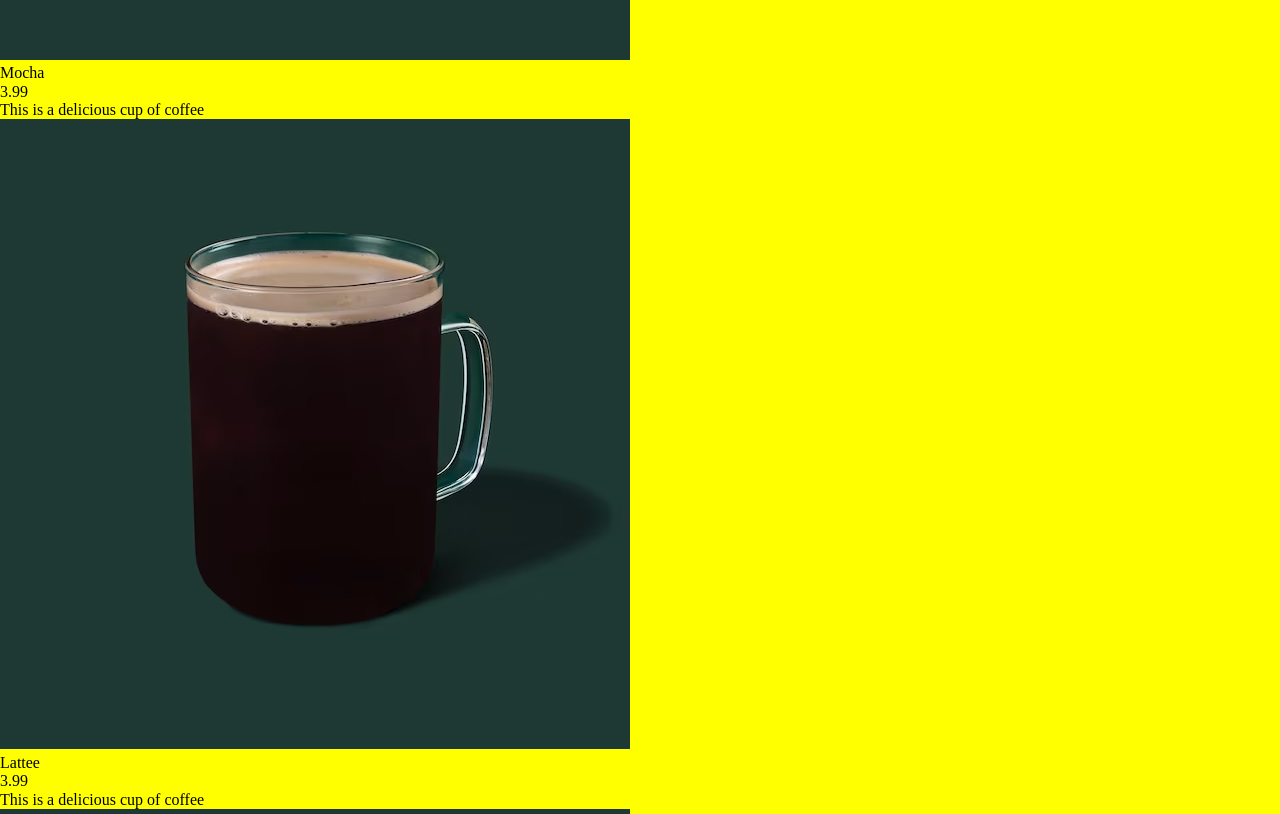
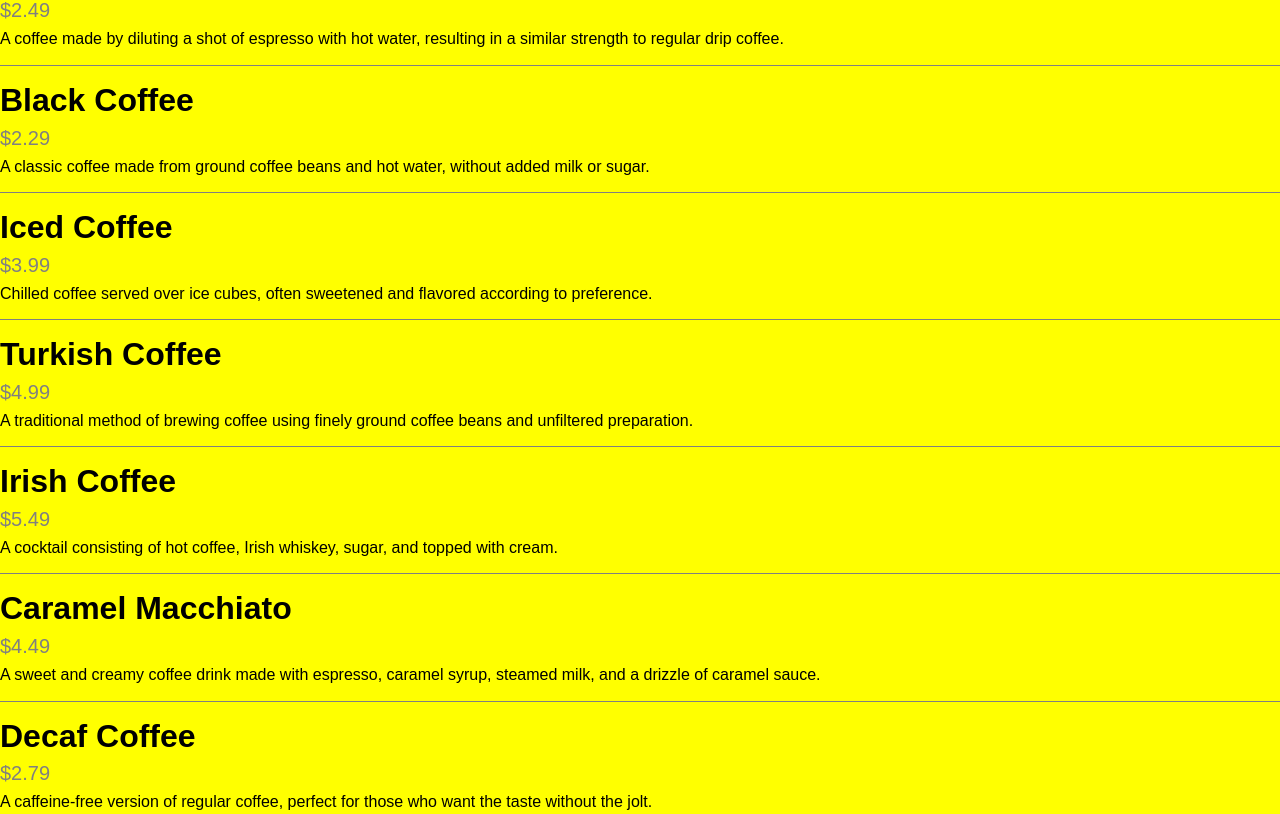
Before and after one commit to skim71-su/ist363, a plain HTML site: page starbucks/index.html in a window 1280 px wide. Shown: the part 696-1510 px from the top of the page. Drawn offline with Linux system fonts and the light colour scheme.

Commit message:
attendance for 9/19/23

```diff
--- a/starbucks/css/style.css
+++ b/starbucks/css/style.css
@@ -133,3 +133,29 @@ h1 {
 #closeBtn svg {
     fill: white;
 }
+
+.coffee-item{
+    padding-top: 1rem;
+    padding-bottom: 1rem;
+    border-bottom: 1px solid gray;
+}
+.coffee-title {
+    font-size: 2rem;
+    font-weight: bold;
+    margin-bottom: .5rem;
+    font-family: Arial;
+    color: black;
+}
+.coffee-price {
+    font-size: 1.25rem;
+    font-weight: normal;
+    margin-bottom: .5rem;
+    font-family: Arial;
+    color: gray;
+}
+.coffee-des {
+    font-size: 1rem;
+    font-weight: normal;
+    font-family: Arial;
+    color: black;
+}
--- a/starbucks/index.html
+++ b/starbucks/index.html
@@ -30,6 +30,7 @@
             </ul>
         </nav>
     </div>
+    <script src="js/coffees.js"></script>
     <script src="js/main.js"></script>
 </body>
 </html>
--- /dev/null
+++ b/starbucks/js/coffees.js
@@ -0,0 +1,211 @@
+const coffees = [
+    {
+      "title": "Espresso",
+      "price": 2.99,
+      "description": "A strong and concentrated coffee brewed by forcing a small amount of nearly boiling water through finely-ground coffee beans.",
+      "image": {
+        "fileName": "espresso.jpg",
+        "width": 400,
+        "height": 300,
+        "altText": "Espresso"
+      }
+    },
+    {
+      "title": "Cappuccino",
+      "price": 3.49,
+      "description": "A coffee drink that consists of a shot of espresso, hot milk, and steamed milk foam.",
+      "image": {
+        "fileName": "cappuccino.jpg",
+        "width": 450,
+        "height": 350,
+        "altText": "Cappuccino"
+      }
+    },
+    {
+      "title": "Latte",
+      "price": 3.79,
+      "description": "A coffee drink made with espresso and steamed milk, topped with a small amount of milk foam.",
+      "image": {
+        "fileName": "latte.jpg",
+        "width": 500,
+        "height": 400,
+        "altText": "Latte"
+      }
+    },
+    {
+      "title": "Mocha",
+      "price": 4.29,
+      "description": "A delicious blend of espresso, chocolate, and steamed milk, often topped with whipped cream.",
+      "image": {
+        "fileName": "mocha.jpg",
+        "width": 480,
+        "height": 360,
+        "altText": "Mocha"
+      }
+    },
+    {
+      "title": "Americano",
+      "price": 2.49,
+      "description": "A coffee made by diluting a shot of espresso with hot water, resulting in a similar strength to regular drip coffee.",
+      "image": {
+        "fileName": "americano.jpg",
+        "width": 420,
+        "height": 320,
+        "altText": "Americano"
+      }
+    },
+    {
+      "title": "Black Coffee",
+      "price": 2.29,
+      "description": "A classic coffee made from ground coffee beans and hot water, without added milk or sugar.",
+      "image": {
+        "fileName": "black_coffee.jpg",
+        "width": 380,
+        "height": 280,
+        "altText": "Black Coffee"
+      }
+    },
+    {
+      "title": "Iced Coffee",
+      "price": 3.99,
+      "description": "Chilled coffee served over ice cubes, often sweetened and flavored according to preference.",
+      "image": {
+        "fileName": "iced_coffee.jpg",
+        "width": 450,
+        "height": 340,
+        "altText": "Iced Coffee"
+      }
+    },
+    {
+      "title": "Turkish Coffee",
+      "price": 4.99,
+      "description": "A traditional method of brewing coffee using finely ground coffee beans and unfiltered preparation.",
+      "image": {
+        "fileName": "turkish_coffee.jpg",
+        "width": 420,
+        "height": 320,
+        "altText": "Turkish Coffee"
+      }
+    },
+    {
+      "title": "Irish Coffee",
+      "price": 5.49,
+      "description": "A cocktail consisting of hot coffee, Irish whiskey, sugar, and topped with cream.",
+      "image": {
+        "fileName": "irish_coffee.jpg",
+        "width": 480,
+        "height": 360,
+        "altText": "Irish Coffee"
+      }
+    },
+    {
+      "title": "Caramel Macchiato",
+      "price": 4.49,
+      "description": "A sweet and creamy coffee drink made with espresso, caramel syrup, steamed milk, and a drizzle of caramel sauce.",
+      "image": {
+        "fileName": "caramel_macchiato.jpg",
+        "width": 450,
+        "height": 350,
+        "altText": "Caramel Macchiato"
+      }
+    },
+    {
+      "title": "Decaf Coffee",
+      "price": 2.79,
+      "description": "A caffeine-free version of regular coffee, perfect for those who want the taste without the jolt.",
+      "image": {
+        "fileName": "decaf_coffee.jpg",
+        "width": 380,
+        "height": 280,
+        "altText": "Decaf Coffee"
+      }
+    },
+    {
+      "title": "Cold Brew",
+      "price": 4.99,
+      "description": "A refreshing coffee made by steeping coarsely ground coffee beans in cold water for an extended period.",
+      "image": {
+        "fileName": "cold_brew.jpg",
+        "width": 420,
+        "height": 320,
+        "altText": "Cold Brew"
+      }
+    },
+    {
+      "title": "French Press Coffee",
+      "price": 3.79,
+      "description": "A rich and full-bodied coffee brewed using a French press, known for its strong flavor.",
+      "image": {
+        "fileName": "french_press_coffee.jpg",
+        "width": 500,
+        "height": 400,
+        "altText": "French Press Coffee"
+      }
+    },
+    {
+      "title": "Hazelnut Coffee",
+      "price": 4.49,
+      "description": "Coffee flavored with the rich and nutty taste of hazelnuts, often enjoyed with cream or milk.",
+      "image": {
+        "fileName": "hazelnut_coffee.jpg",
+        "width": 450,
+        "height": 350,
+        "altText": "Hazelnut Coffee"
+      }
+    },
+    {
+      "title": "Vanilla Latte",
+      "price": 4.49,
+      "description": "A delightful combination of espresso, steamed milk, and vanilla syrup, topped with frothy milk foam.",
+      "image": {
+        "fileName": "vanilla_latte.jpg",
+        "width": 480,
+        "height": 360,
+        "altText": "Vanilla Latte"
+      }
+    },
+    {
+      "title": "Cinnamon Spice Coffee",
+      "price": 3.99,
+      "description": "Coffee infused with the warm and aromatic flavors of cinnamon and spices, perfect for a cozy day.",
+      "image": {
+        "fileName": "cinnamon_spice_coffee.jpg",
+        "width": 420,
+        "height": 320,
+        "altText": "Cinnamon Spice Coffee"
+      }
+    },
+    {
+      "title": "Pumpkin Spice Latte",
+      "price": 4.99,
+      "description": "A seasonal favorite, featuring espresso, steamed milk, pumpkin spice syrup, and whipped cream.",
+      "image": {
+        "fileName": "pumpkin_spice_latte.jpg",
+        "width": 420,
+        "height": 320,
+        "altText": "Pumpkin Spice Latte"
+      }
+    },
+    {
+      "title": "Dark Roast Coffee",
+      "price": 2.79,
+      "description": "A bold and robust coffee with a deep, smoky flavor, perfect for those who love strong coffee.",
+      "image": {
+        "fileName": "dark_roast_coffee.jpg",
+        "width": 380,
+        "height": 280,
+        "altText": "Dark Roast Coffee"
+      }
+    },
+    {
+      "title": "White Chocolate Mocha",
+      "price": 4.79,
+      "description": "A luxurious coffee drink made with espresso, white chocolate syrup, steamed milk, and whipped cream.",
+      "image": {
+        "fileName": "white_chocolate_mocha.jpg",
+        "width": 450,
+        "height": 350,
+        "altText": "White Chocolate Mocha"
+      }
+    }
+  ]
--- a/starbucks/js/main.js
+++ b/starbucks/js/main.js
@@ -50,67 +50,86 @@ coffeeObjHeadline.textContent = coffee.name;
 
 //arrays
 
-const coffees = [
-    {
-        name: "Mocha",
-        price: 3.99,
-        description: "This is a delicious cup of coffee",
-        image: {
-            fileName: "coffee.jpg",
-            width: 630,
-            height: 630,
-            altText: "A cup of coffee."
-        }
-    },
-    {
-        name: "Lattee",
-        price: 3.99,
-        description: "This is a delicious cup of coffee",
-        image: {
-            fileName: "coffee.jpg",
-            width: 630,
-            height: 630,
-            altText: "A cup of coffee."
-        }
-    },
-    {
-        name: "Espresso",
-        price: 3.99,
-        description: "This is a delicious cup of coffee",
-        image: {
-            fileName: "coffee.jpg",
-            width: 630,
-            height: 630,
-            altText: "A cup of coffee."
-        }
-    }
-];
+//basic array
+//const basicCoffees = ["mocha", "latte", "espresso"];
+// basicCoffees.forEach(); <- it needs to attach to the array of each item in the array
+
+// const coffees = [
+//     {
+//         name: "Mocha",
+//         price: 3.99,
+//         description: "This is a delicious cup of coffee",
+//         image: {
+//             fileName: "coffee.jpg",
+//             width: 630,
+//             height: 630,
+//             altText: "A cup of coffee."
+//         }
+//     },
+//     {
+//         name: "Latte",
+//         price: 3.99,
+//         description: "This is a delicious cup of coffee",
+//         image: {
+//             fileName: "coffee.jpg",
+//             width: 630,
+//             height: 630,
+//             altText: "A cup of coffee."
+//         }
+//     },
+//     {
+//         name: "Espresso",
+//         price: 3.99,
+//         description: "This is a delicious cup of coffee",
+//         image: {
+//             fileName: "coffee.jpg",
+//             width: 630,
+//             height: 630,
+//             altText: "A cup of coffee."
+//         }
+//     }
+// ];
 //console.log(coffees[0]);
 
+function buildTextElement(element, className, content) {
+    const newElement = document.createElement(element);
+    newElement.classList.add(className);
+    newElement.textContent = content;
+    return newElement;
+}
+
 coffees.forEach(function(coffee) { //forEach is for especially for arrays
-    // deconstruct the coffee object
-    const { name, price, description, image } = coffee; //converting to local variable
+ // deconstruct the coffee object
+    const { title, price, description, image } = coffee; //converting to local variable
 //2. create the html elements
     const coffeeArticle = document.createElement("article");
+    coffeeArticle.classList.add("coffee-item");
 
     const coffeeImage = document.createElement("img");
-    coffeeImage.src = `images/${image.fileName}`;
+   // coffeeImage.src = `images/${image.fileName}`;
     coffeeImage.width= image.width;
     coffeeImage.height=image.height;
     coffeeImage.alt=image.altText;
 
-    const coffeeName = document.createElement("h2");
-    coffeeName.textContent = name;
+    // const coffeeTitle = document.createElement("h2");
+    // coffeeTitle.classList.add("coffee-title");
+    // coffeeTitle.textContent = title;
 
-    const coffeePrice = document.createElement("h3");
-    coffeePrice.textContent = price;
+    // const coffeePrice = document.createElement("h3");
+    // coffeePrice.classList.add("coffee-price");
+    // coffeePrice.textContent = `$${price}`;
 
-    const coffeeDes = document.createElement("p");
-    coffeeDes.textContent = description;
+    // const coffeeDes = document.createElement("p");
+    // coffeeDes.classList.add("coffee-des");
+    // coffeeDes.textContent = description;
+
+    const coffeeTitle = buildTextElement("h2", "coffee-title", title);
+    const coffeePrice = buildTextElement("h3", "coffee-price", `$${price}`);
+    const coffeeDes = buildTextElement("p", "coffee-des", description );
 
 //append the elemetns to the parent article
-    coffeeArticle.appendChild(coffeeImage);
-    coffeeArticle.appendChild(coffeeName);
+   // coffeeArticle.appendChild(coffeeImage);
+    coffeeArticle.appendChild(coffeeTitle);
     coffeeArticle.appendChild(coffeePrice);
     coffeeArticle.appendChild(coffeeDes);
 //append the article to the body
```
